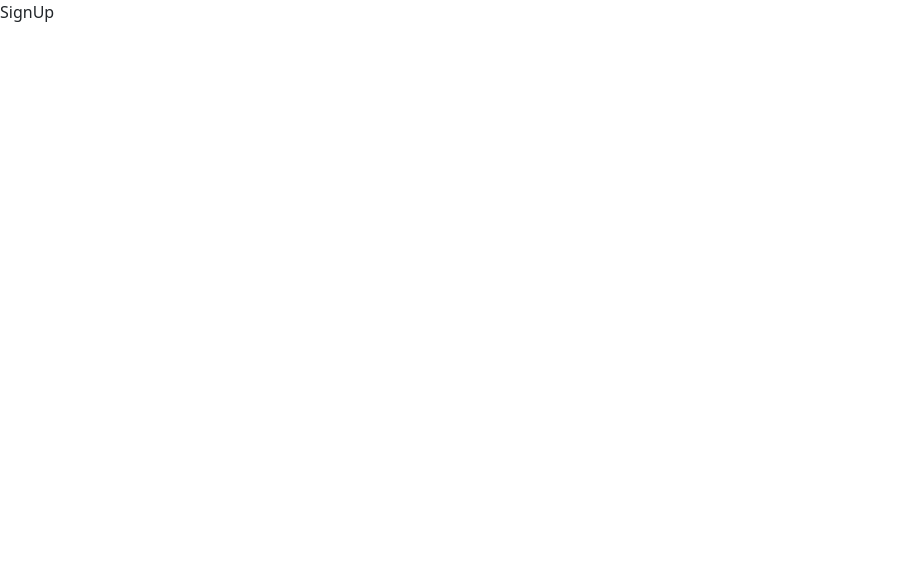
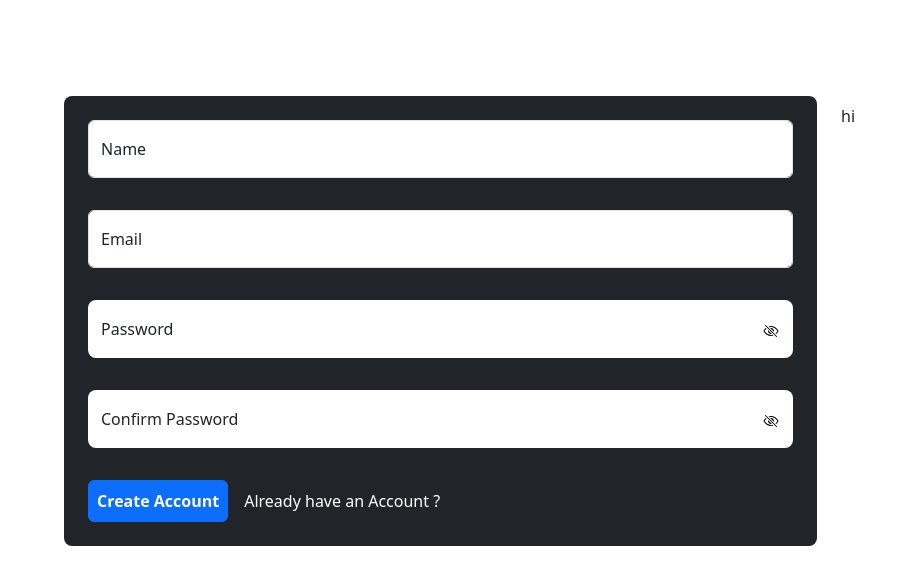
Before and after one commit to R-S-A-N-J-A-Y/GamesHub, a React (Vite) app: page /SignUp in a window 1280 px wide. Shown: the top 584 px of the page, without its empty margins (0-916 px from the left). Built offline with nearby package versions, Linux system fonts and the light colour scheme.

Commit message:
feat: complete Sign In form UI

```diff
--- a/src/components/Layout/Login/SignUp.tsx
+++ b/src/components/Layout/Login/SignUp.tsx
@@ -1,7 +1,81 @@
-import React from "react";
+import { useState } from "react";
+
+import { IoEyeOffOutline } from "react-icons/io5";
+import { AiOutlineEye } from "react-icons/ai";
 
 const SignUp = () => {
-  return <div>SignUp</div>;
+  const [showP, setShowP] = useState(false);
+  const [showCP, setShowCP] = useState(false);
+  return (
+    <div className="mx-3 my-5 p-5 d-flex p-3 gap-3">
+      <div className="p-4 bg-dark flex-grow-1 rounded-3">
+        <form className="d-flex flex-column gap-3">
+          <div className="form-floating mb-3">
+            <input
+              type="text"
+              className="form-control"
+              placeholder="Username"
+            />
+            <label> Name </label>
+          </div>
+          <div className="form-floating mb-3">
+            <input
+              type="text"
+              className="form-control"
+              placeholder="name@example.com"
+            />
+            <label> Email </label>
+          </div>
+          <div className="form-floating d-flex align-items-center bg-white rounded-3 justify-content-around mb-3 px-2">
+            <input
+              type={showCP ? "text" : "password"}
+              className="form-control border-0"
+              placeholder="name@example.com"
+            />
+            <button
+              style={{ border: "none", background: "none" }}
+              onClick={(e) => {
+                e.preventDefault();
+                setShowCP(!showCP);
+              }}
+            >
+              {!showCP && <IoEyeOffOutline />}
+              {showCP && <AiOutlineEye />}
+            </button>
+            <label> Password </label>
+          </div>
+          <div className="form-floating d-flex align-items-center bg-white rounded-3 justify-content-around mb-3 px-2">
+            <input
+              type={showP ? "text" : "password"}
+              className="form-control border-0"
+              placeholder="name@example.com"
+            />
+            <button
+              style={{ border: "none", background: "none" }}
+              onClick={(e) => {
+                e.preventDefault();
+                setShowP(!showP);
+              }}
+            >
+              {!showP && <IoEyeOffOutline />}
+              {showP && <AiOutlineEye />}
+            </button>
+            <label> Confirm Password </label>
+          </div>
+          <div className="form-floating d-flex align-items-center justify-start gap-3">
+            <button
+              className="p-2 btn btn-primary align-self-start fw-bold"
+              type="submit"
+            >
+              Create Account
+            </button>
+            <p className="m-0 p-0 text-white">Already have an Account ?</p>
+          </div>
+        </form>
+      </div>
+      <div className="p-2 flex-grow-1">hi</div>
+    </div>
+  );
 };
 
 export default SignUp;
```
